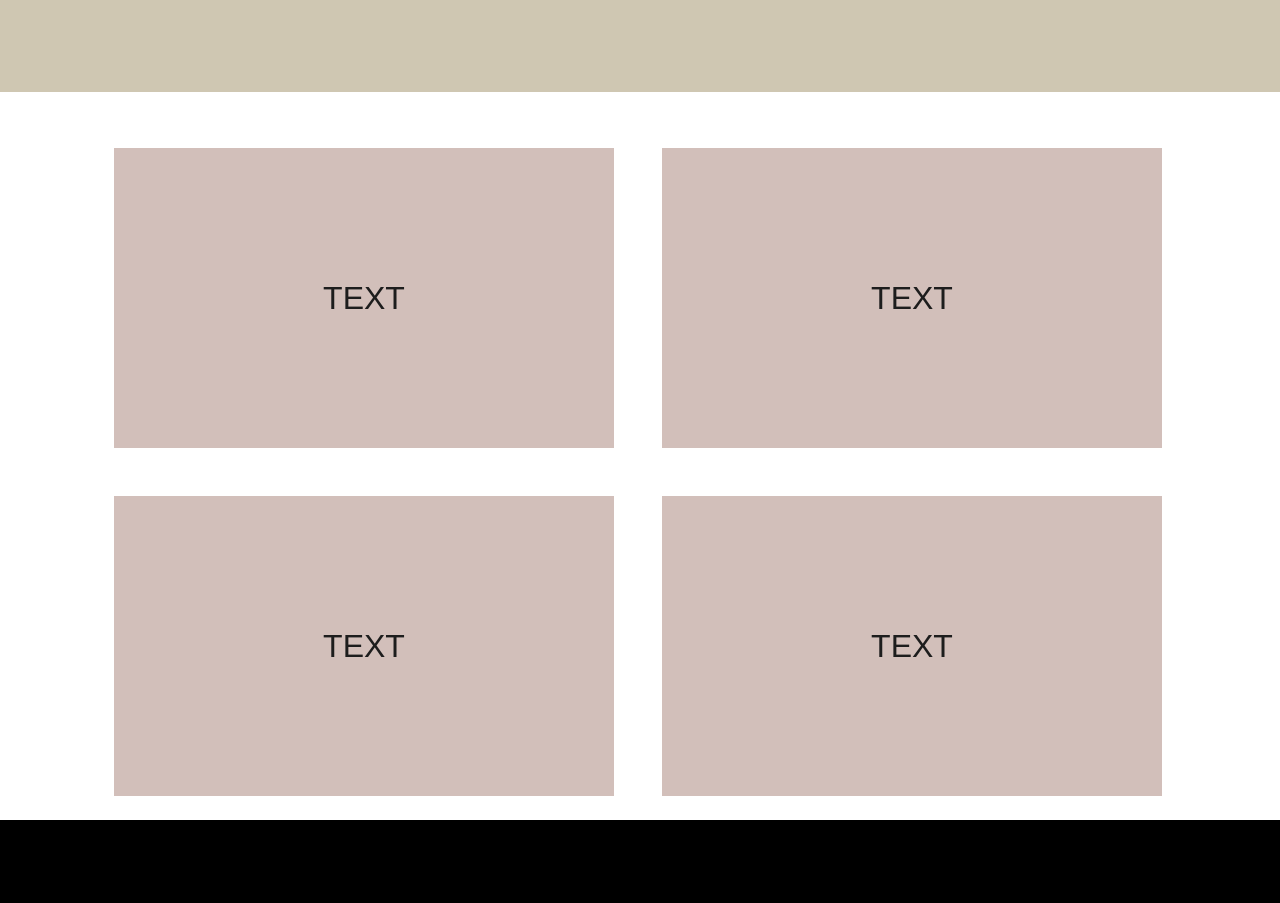
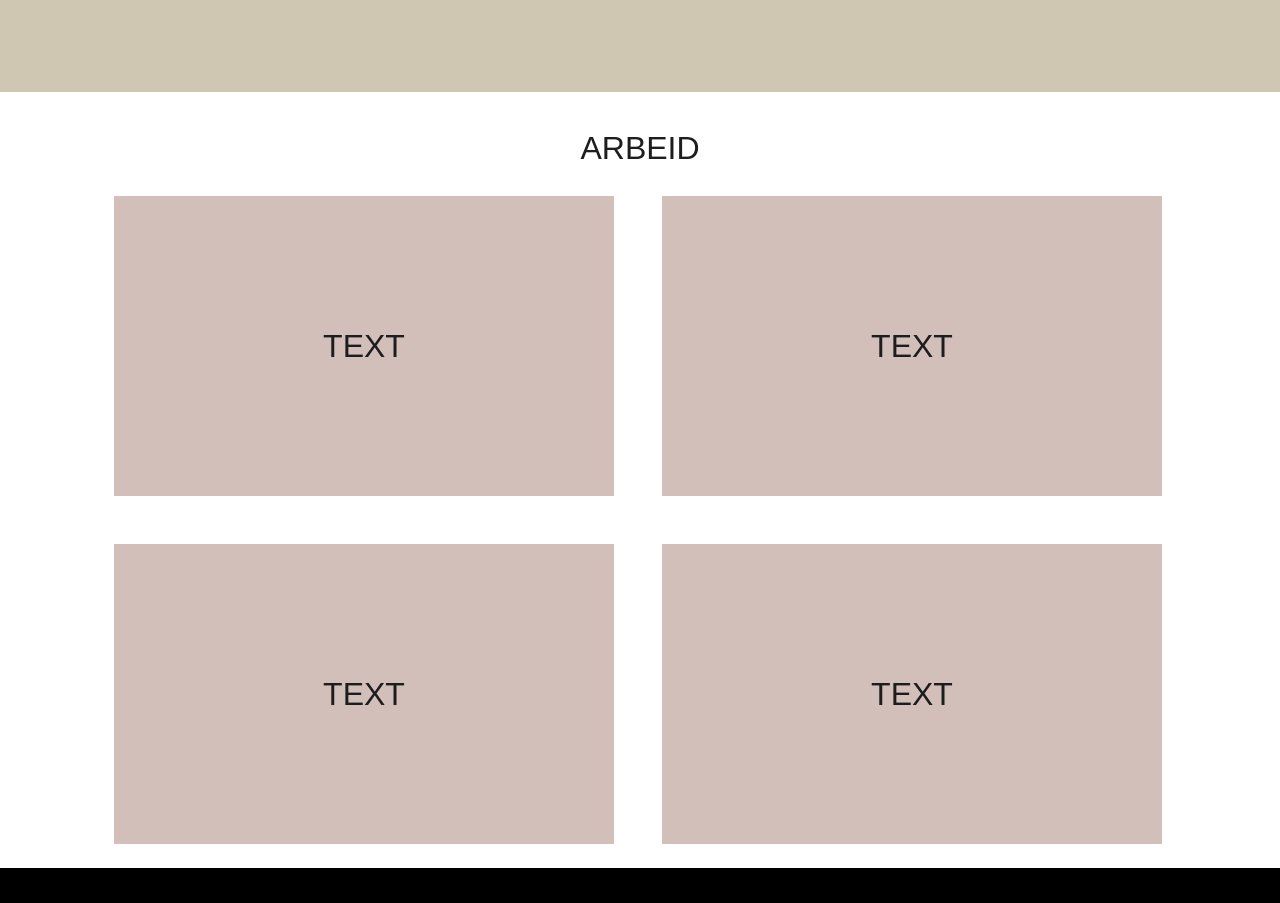
Before and after one commit to isetho/Iselin-Webpage, a React (Create React App) app: page / in a window 1280 px wide. Shown: the part 1160-2063 px from the top of the page. Built offline with nearby package versions, Linux system fonts and the light colour scheme; a web font is replaced by a local one.

Commit message:
Added heading to frontpage

```diff
--- a/src/App.js
+++ b/src/App.js
@@ -12,6 +12,7 @@ function App() {
       <Hero name="Hero" />
       <Intro buttonLink="https://stardewvalleywiki.com/Stardew_Valley_Wiki" />
       <div className="content">
+        <h1>Arbeid</h1>
         <div className="content-items">
           <Card />
           <Card />
```
